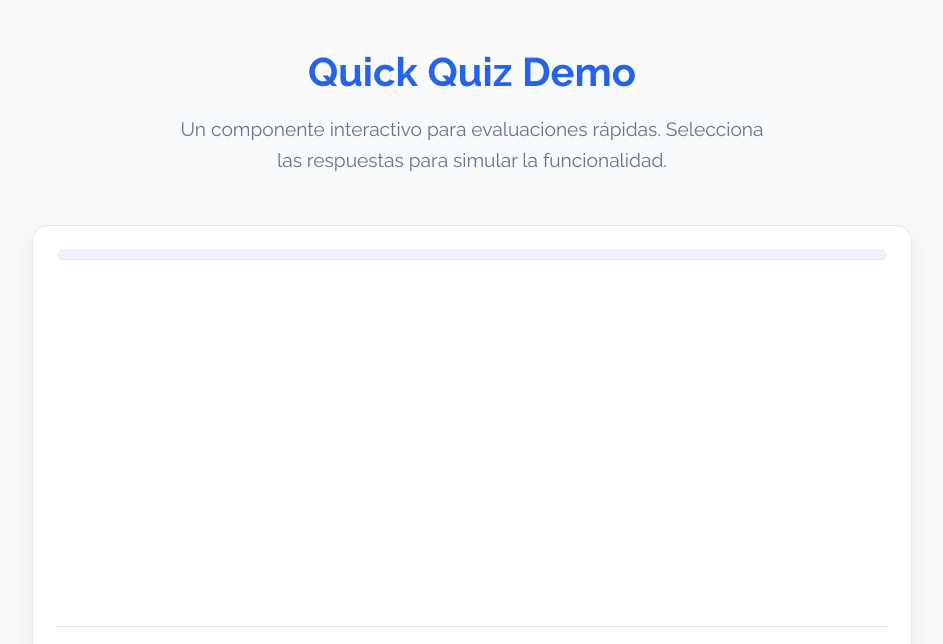
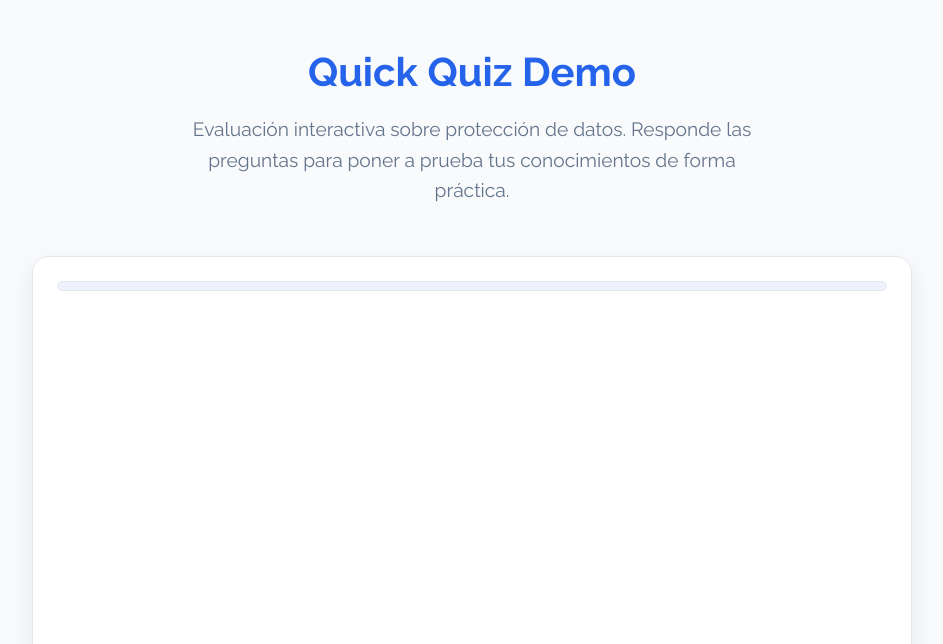
Before and after one commit to AlbinJunLiang/test-prodhab, a plain HTML site: page index.html in a window 1280 px wide. Shown: the top 644 px of the page, without its empty margins (168-1111 px from the left). Drawn offline with Linux system fonts and the light colour scheme; no server answers.

Commit message:
Update index.html

```diff
--- a/index.html
+++ b/index.html
@@ -3,7 +3,7 @@
   <head>
     <meta charset="UTF-8" />
     <meta name="viewport" content="width=device-width, initial-scale=1.0" />
-    <title>Quick Quiz - Demo Interactivo</title>
+    <title>Test en desarrollo</title>
     <link rel="stylesheet" href="test.css" />
   </head>
 
@@ -11,10 +11,11 @@
     <div class="container">
       <header>
         <h1>Quick Quiz Demo</h1>
-        <p class="subtitle">
-          Un componente interactivo para evaluaciones rápidas. Selecciona las
-          respuestas para simular la funcionalidad.
-        </p>
+      <p class="subtitle">
+  Evaluación interactiva sobre protección de datos. Responde las preguntas para
+  poner a prueba tus conocimientos de forma práctica.
+</p>
+
       </header>
 
       <div class="quiz-container">
```
